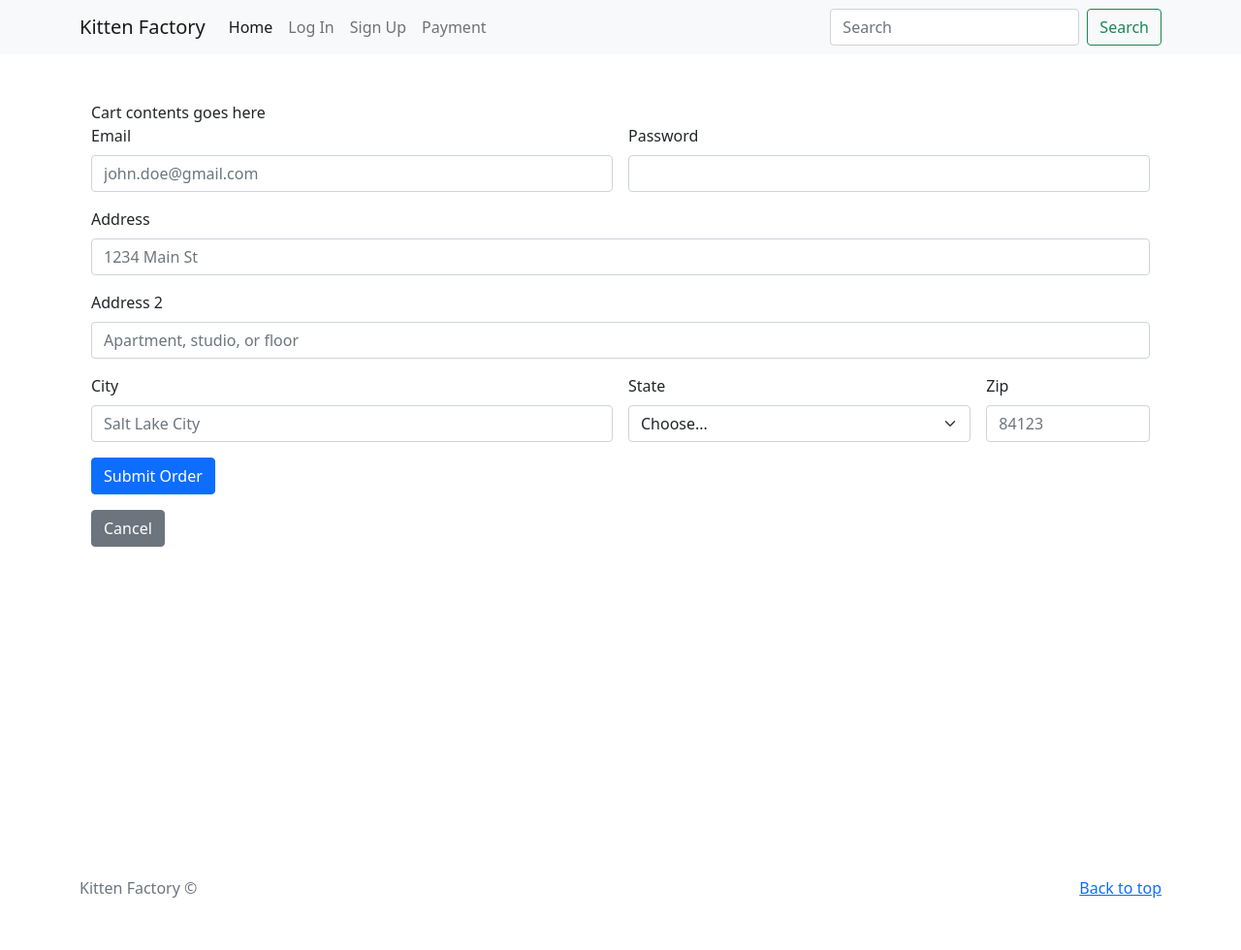
After one commit to nhuntington11/kfactory, a PHP site: page /payment.php in a window 1280 px wide. The commit adds this page. Shown: the whole page at 97% size. Run offline with PHP 8.4, Linux system fonts and the light colour scheme.

Commit message:
adding payment

```diff
--- /dev/null
+++ b/payment.php
@@ -0,0 +1,126 @@
+<!doctype html>
+<html lang="en">
+  <head>
+    <meta charset="utf-8">
+    <meta name="viewport" content="width=device-width, initial-scale=1">
+    <meta name="description" content="">
+    <title>Kitten Factory - Login</title>
+    <!-- Bootstrap core CSS -->
+<link href="css/bootstrap.min.css" rel="stylesheet">
+
+    <style>
+      .bd-placeholder-img {
+        font-size: 1.125rem;
+        text-anchor: middle;
+        -webkit-user-select: none;
+        -moz-user-select: none;
+        user-select: none;
+      }
+
+      @media (min-width: 768px) {
+        .bd-placeholder-img-lg {
+          font-size: 3.5rem;
+        }
+      }
+    </style>
+
+
+  </head>
+  <body>
+
+<header>
+	<nav class="navbar navbar-expand-lg navbar-light bg-light">
+	  <div class="container">
+		<a class="navbar-brand" href="index.php">Kitten Factory</a>
+		<button class="navbar-toggler" type="button" data-bs-toggle="collapse" data-bs-target="#navbarTogglerDemo02" aria-controls="navbarTogglerDemo02" aria-expanded="false" aria-label="Toggle navigation">
+		  <span class="navbar-toggler-icon"></span>
+		</button>
+		<div class="collapse navbar-collapse" id="navbarTogglerDemo02">
+		  <ul class="navbar-nav me-auto mb-2 mb-lg-0">
+			<li class="nav-item">
+			  <a class="nav-link active" aria-current="page" href="#">Home</a>
+			</li>
+			<li class="nav-item">
+			  <a class="nav-link" href="login.php">Log In</a>
+			</li>
+			<li class="nav-item">
+			  <a class="nav-link" href="add-user.php">Sign Up</a>
+			</li>
+			<li class="nav-item">
+			  <a class="nav-link" href="payment.php">Payment</a>
+			</li>
+		  </ul>
+		  <form class="d-flex">
+			<input class="form-control me-2" type="search" placeholder="Search" aria-label="Search">
+			<button class="btn btn-outline-success" type="submit">Search</button>
+		  </form>
+		</div>
+	  </div>
+	</nav>
+</header>
+
+<main>
+
+    <div class="container">
+	<section class="vh-100">
+	<div class="container py-5 h-100">
+	Cart contents goes here
+		<form class="row g-3">
+		  <div class="col-md-6">
+			<label for="inputEmail4" class="form-label">Email</label>
+			<input type="email" class="form-control" id="inputEmail4" placeholder="john.doe@gmail.com" >
+		  </div>
+		  <div class="col-md-6">
+			<label for="inputPassword4" class="form-label">Password</label>
+			<input type="password" class="form-control" id="inputPassword4">
+		  </div>
+		  <div class="col-12">
+			<label for="inputAddress" class="form-label">Address</label>
+			<input type="text" class="form-control" id="inputAddress" placeholder="1234 Main St">
+		  </div>
+		  <div class="col-12">
+			<label for="inputAddress2" class="form-label">Address 2</label>
+			<input type="text" class="form-control" id="inputAddress2" placeholder="Apartment, studio, or floor">
+		  </div>
+		  <div class="col-md-6">
+			<label for="inputCity" class="form-label">City</label>
+			<input type="text" class="form-control" id="inputCity"  placeholder="Salt Lake City">
+		  </div>
+		  <div class="col-md-4">
+			<label for="inputState" class="form-label">State</label>
+			<select id="inputState" class="form-select">
+			  <option selected>Choose...</option>
+			  <option>...</option>
+			</select>
+		  </div>
+		  <div class="col-md-2">
+			<label for="inputZip" class="form-label">Zip</label>
+			<input type="text" class="form-control" id="inputZip"  placeholder="84123">
+		  </div>
+		  <div class="col-12">
+			<button type="submit" class="btn btn-primary">Submit Order</button>
+		  </div>
+		   <div class="col-12">
+			<button type="submit" class="btn btn-secondary">Cancel</button>
+		  </div>
+		</form>
+    </section>
+	</div>
+	</div>
+</main>
+
+<footer class="text-muted py-5">
+  <div class="container">
+    <p class="float-end mb-1">
+      <a href="#">Back to top</a>
+    </p>
+    <p class="mb-1">Kitten Factory &copy;</p>
+  </div>
+</footer>
+
+
+    <script src="js/bootstrap.bundle.min.js"></script>
+
+
+  </body>
+</html>
```
Also changed, not shown: add-user.php (added, +148 -0 lines), index.php (+3 -7 lines), login.php (+5 -9 lines).
